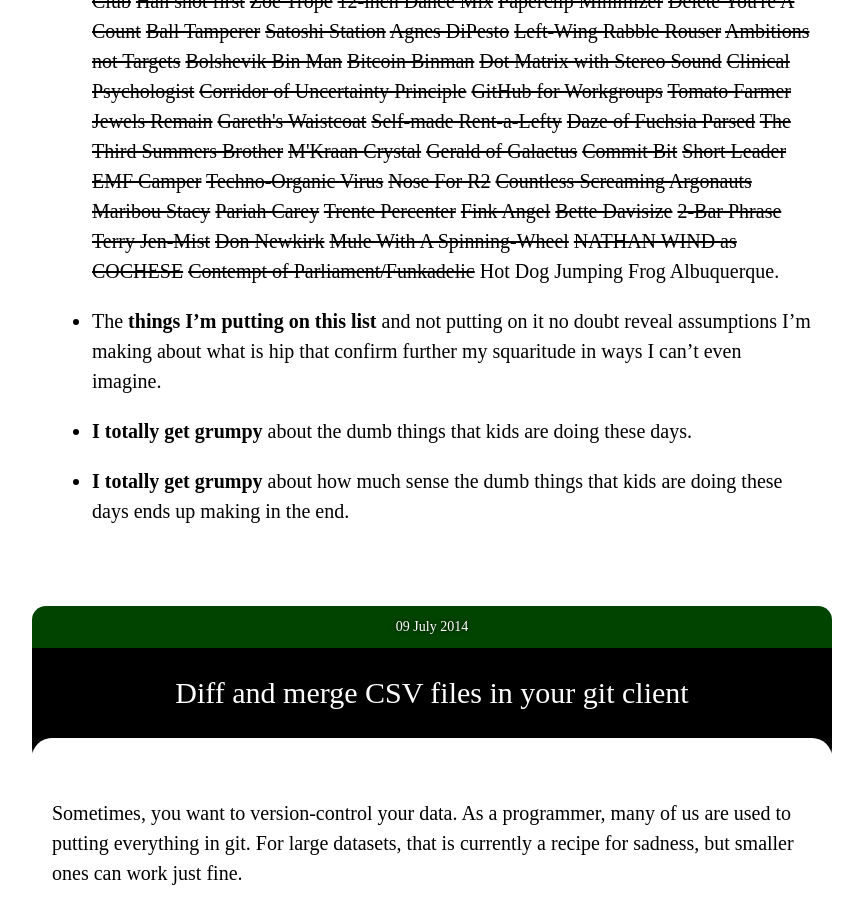
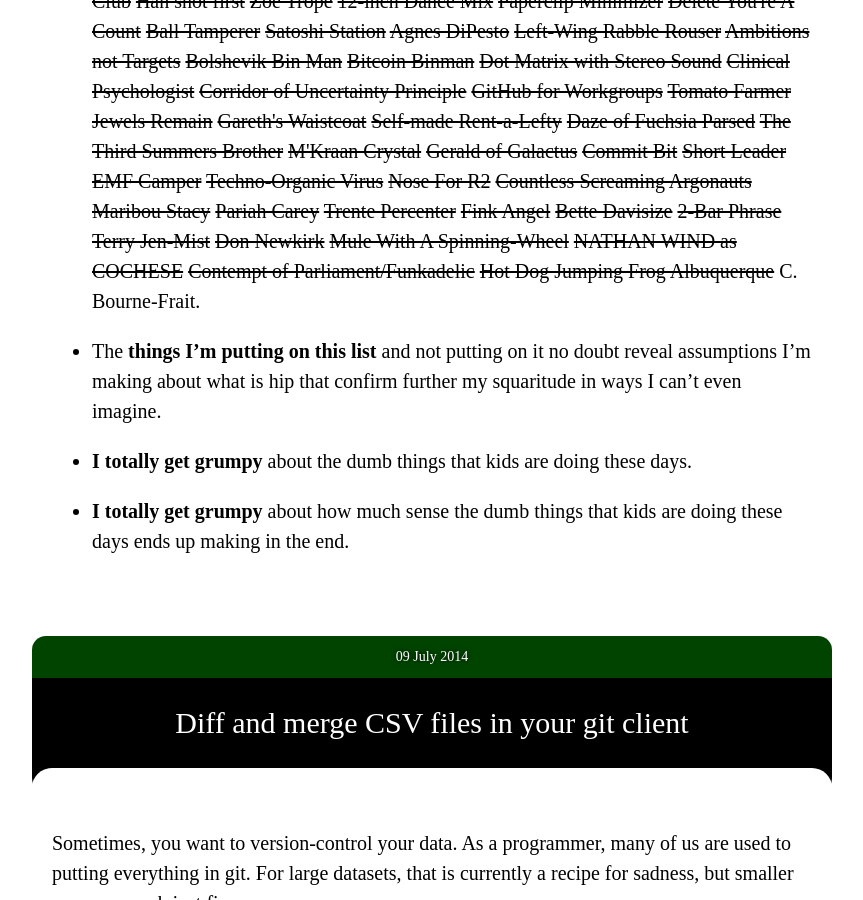
Before and after one commit to paulfitz/paulfitz.github.io, a Jekyll site: the page built from index.html, in a window 1280 px wide and 900 px high, scrolled down 20826 px. Shown: the whole window, without its empty margins (208-1071 px from the left). Built offline with Jekyll 4.4.1, drawn with Linux system fonts in a browser that asks for light colours; nearby versions of some CDN libraries.

Commit message:
more pike

```diff
--- a/_data/pikes.json
+++ b/_data/pikes.json
@@ -178,5 +178,6 @@
   "Mule With A Spinning-Wheel",
   "NATHAN WIND as COCHESE",
   "Contempt of Parliament/Funkadelic",
-  "Hot Dog Jumping Frog Albuquerque"
+  "Hot Dog Jumping Frog Albuquerque",
+  "C. Bourne-Frait"
 ]
```
